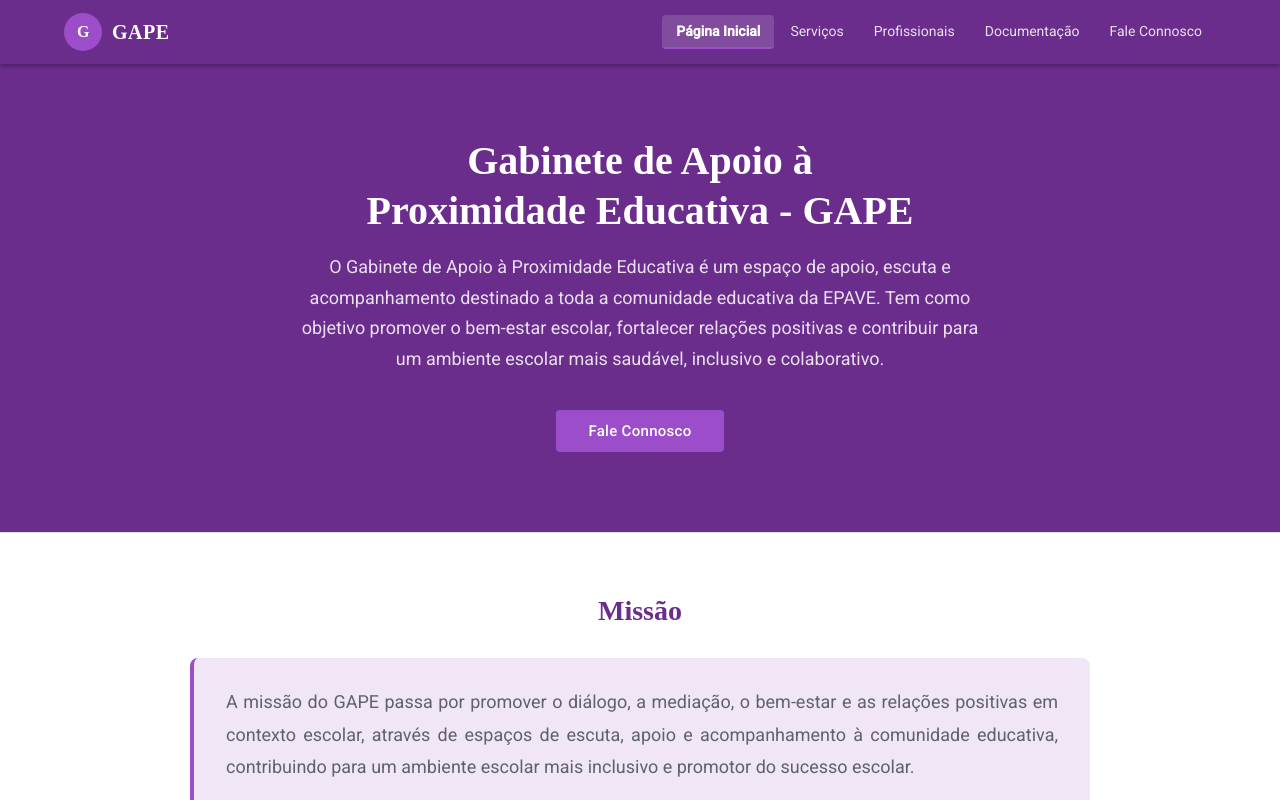
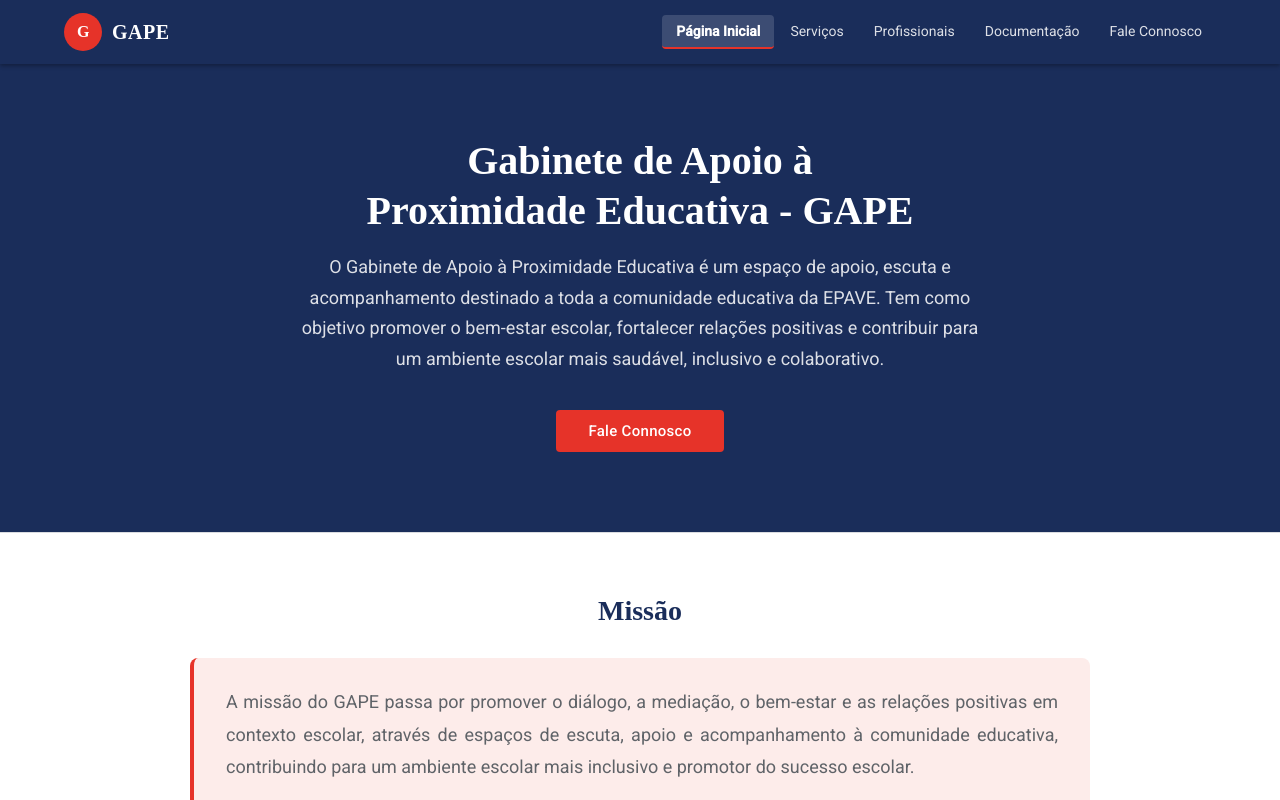
Before and after one commit to gape-epave/gape, a React (Vite) app: page / in a window 1280 px wide. Shown: the top 800 px of the page. Built offline with nearby package versions, Linux system fonts and the light colour scheme; a web font is replaced by a local one.

Commit message:
style: atualizar paleta de cores para identidade visual EPAVE

```diff
--- a/src/index.css
+++ b/src/index.css
@@ -3,13 +3,13 @@
 *, *::before, *::after { box-sizing: border-box; margin: 0; padding: 0; }
 
 :root {
-  /* ── Cores em Roxo e Branco ── */
-  --navy:        #6B2D8C;   /* navbar / hero fundo - roxo escuro */
-  --navy-light:  #8B3DA9;   /* hover navbar - roxo claro */
-  --teal:        #9B4DCA;   /* botões primários, destaques - roxo */
-  --teal-dark:   #7A3B9F;   /* hover botão - roxo escuro */
-  --teal-light:  #F0E6F6;   /* fundos suaves - roxo muito claro */
-  --blue-link:   #8B3DA9;   /* links - roxo */
+  /* ── Cores EPAVE — Azul escuro + Vermelho ── */
+  --navy:        #1A2D5A;   /* navbar / hero fundo - azul escuro EPAVE */
+  --navy-light:  #243870;   /* hover navbar - azul médio */
+  --teal:        #E63329;   /* botões primários, destaques - vermelho EPAVE */
+  --teal-dark:   #C42820;   /* hover botão - vermelho escuro */
+  --teal-light:  #FDECEA;   /* fundos suaves - vermelho muito claro */
+  --blue-link:   #1A2D5A;   /* links - azul EPAVE */
   --white:       #ffffff;
   --off-white:   #F8F9FA;
   --gray-light:  #F1F3F4;
```
